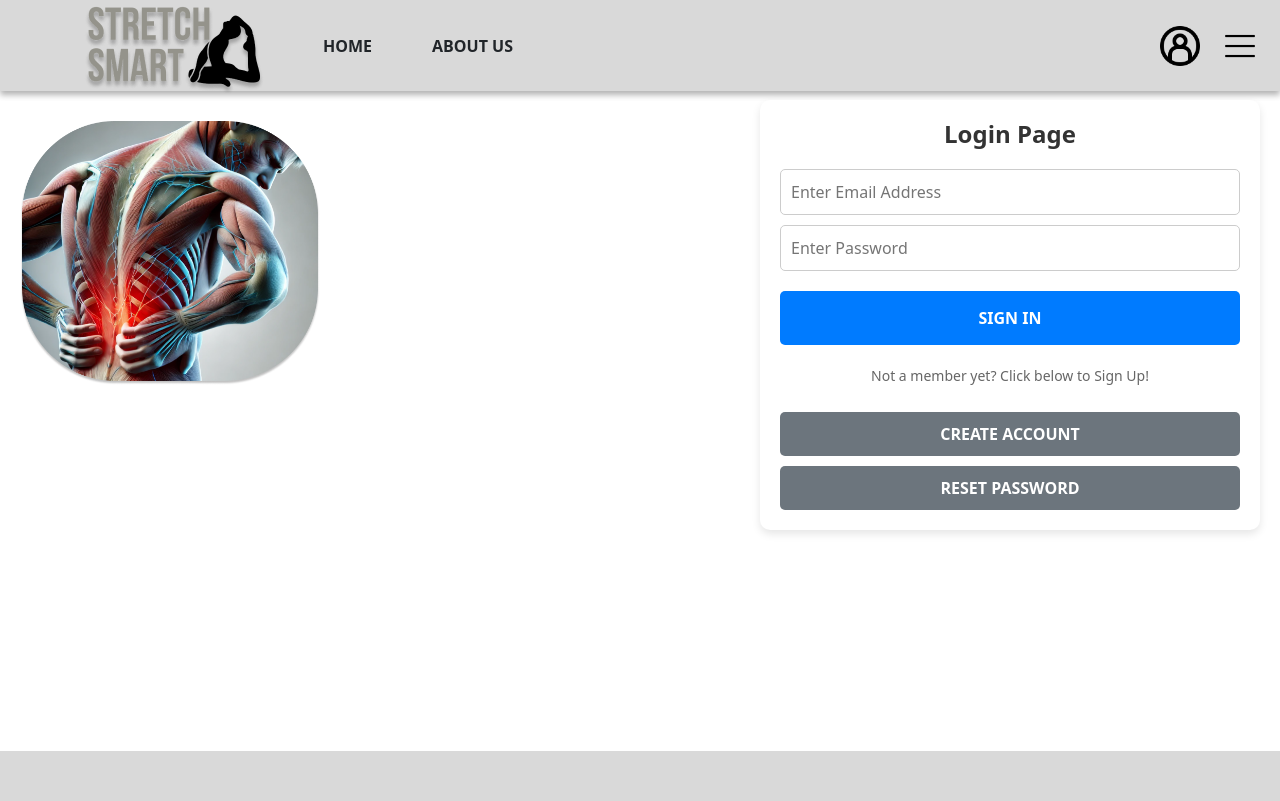
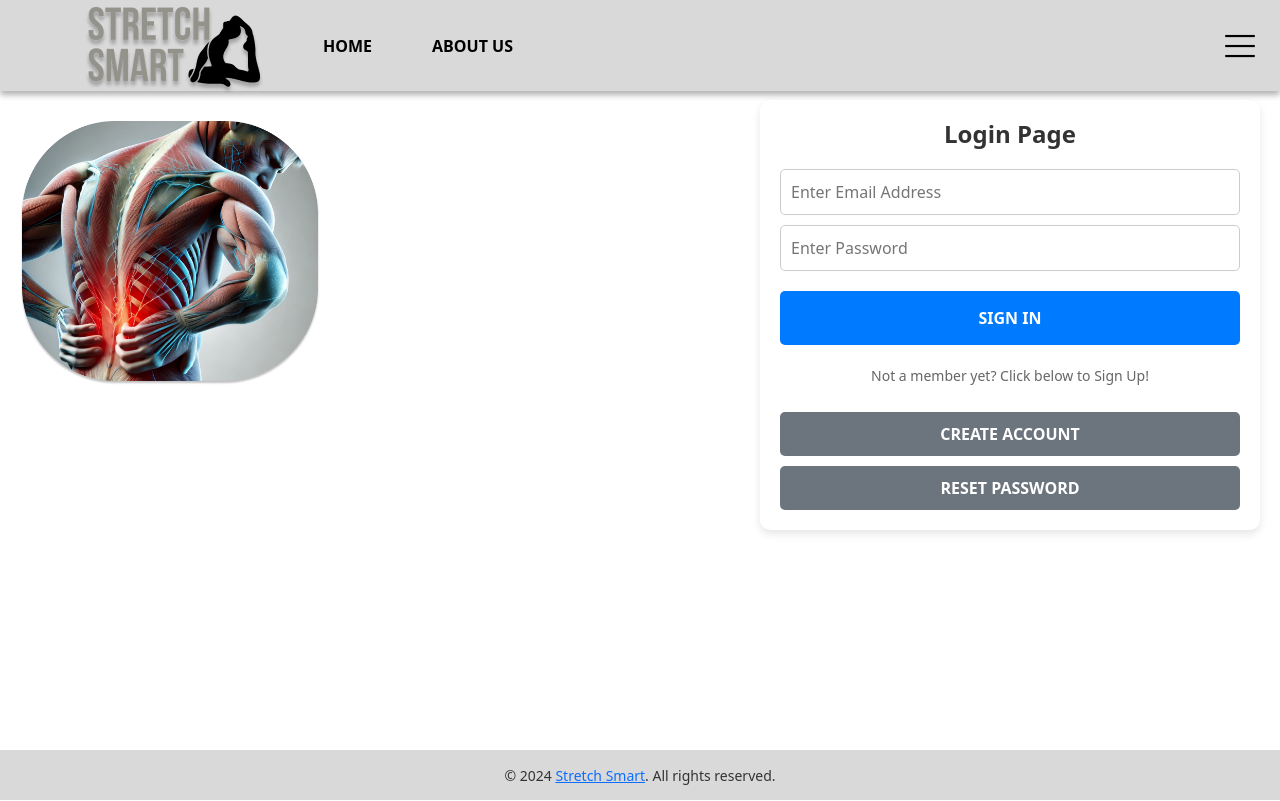
Before and after one commit to GUI-2-Project/StretchSmart-Codebase, a React (Vite) app in the folder frontend/: page / in a window 1280 px wide. Built offline with nearby package versions, Linux system fonts and the light colour scheme.

Commit message:
Footer is done, questionnaire page logs out to home - PAGE IS NOT READY

```diff
--- a/frontend/src/app.css
+++ b/frontend/src/app.css
@@ -1,4 +1,4 @@
-body {
+html, body, #root {
     margin: 0;
     height: 100%;
 }
@@ -7,7 +7,16 @@ Header {
     grid-column: 1 / -1;
 }
 
-Footer {
+.nav-Link:hover {
+    color: black
+}
+
+/* Active link styles */
+.active {
+    color: black;
+  }
+
+/* Footer {
     min-height: 50px;
     grid-column: 1 / -1;
-}
+} */
--- a/frontend/src/components/Footer.jsx
+++ b/frontend/src/components/Footer.jsx
@@ -1,5 +1,4 @@
-import React from 'react'
-
+import React from 'react';
 
 /**
  * Footer component to be used site-wide.
@@ -14,15 +13,27 @@ const Footer = () => {
     const styles = {
         footer: {
             minHeight: "50px",   //TODO: revisit
-            background: "#d9d9d9"
+            background: "#d9d9d9",
+            display: "flex",
+            justifyContent: "center",
+            alignItems: "center",
+            position: "fixed",
+            width: "100%",
+            bottom: 0
+        },
+        text: {
+            color: "#333",
+            fontSize: "14px"
         }
-    }
+    };
 
-  return (
-    <footer style={styles.footer}>
-        {/* TODO: Add copyright info */}
-    </footer>
-  )
-}
+    return (
+        <footer style={styles.footer}>
+            <div style={styles.text}>
+                &copy; {new Date().getFullYear()} <a href='https://github.com/orgs/GUI-2-Project/people' target='_blank'>Stretch Smart</a>. All rights reserved.
+            </div>
+        </footer>
+    );
+};
 
-export default Footer
+export default Footer;
--- a/frontend/src/components/Header.jsx
+++ b/frontend/src/components/Header.jsx
@@ -11,7 +11,7 @@ import 'bootstrap/dist/css/bootstrap.min.css';
  *
  * @param {boolean} isAuthenticated - true if user is authenticated
  * @param {function} onLogin - function to run on user login
- * @param {function} onLogout - functio to run on user logout
+ * @param {function} onLogout - function to run on user logout
  * @param {string} user - The user that's signed in.
  * @returns {JSX.Element} A rendered header element.
  *
@@ -25,7 +25,7 @@ import 'bootstrap/dist/css/bootstrap.min.css';
  * />
  */
 
-function Header({ isAuthenticated, onLogin, onLogout, user }) {
+function Header({ isAuthenticated, onLogout, user }) {
   const styles = {
     header: {
       display: "flex",
@@ -49,7 +49,8 @@ function Header({ isAuthenticated, onLogin, onLogout, user }) {
       padding: "10px 60px 10px 0",
       fontSize: "16px",
       whiteSpace: "nowrap",
-      textDecoration: "none"
+      textDecoration: "none",
+      color: 'black'
     },
     icon: {
       padding: "10px",
@@ -80,11 +81,11 @@ function Header({ isAuthenticated, onLogin, onLogout, user }) {
           <img src={logo} style={styles.logo}/>
           </div>
           <nav style={styles.nav}>
-            <a style={styles.a}>HOME</a>
-            <a style={styles.a}>ABOUT US</a>
+            <a style={styles.a} href='/'>HOME</a>
+            <a style={styles.a} href='/aboutus'>ABOUT US</a>
             {isAuthenticated && (
               <>
-              <a style={styles.a} href="/questionnaire">QUESTIONNAIRE</a>
+              <a style={styles.a}>QUESTIONNAIRE</a>
               <a style={styles.a} href="/history">HISTORY</a>
               </>
             )}
@@ -95,9 +96,9 @@ function Header({ isAuthenticated, onLogin, onLogout, user }) {
             <>
             <span style={styles.a}>WELCOME,  {user}</span>
             <button className="btn btn-primary" style={styles.btn} onClick={onLogout}>Logout</button>
+            <img src={profileIcon} style={styles.icon}/>
             </>
           )}
-              <img src={profileIcon} style={styles.icon}/>
               <img src={hamburgerIcon} style={styles.icon}/>
         </div>
       </header>
```
Also changed, not shown: frontend/src/App.jsx (line endings or trailing spaces).
